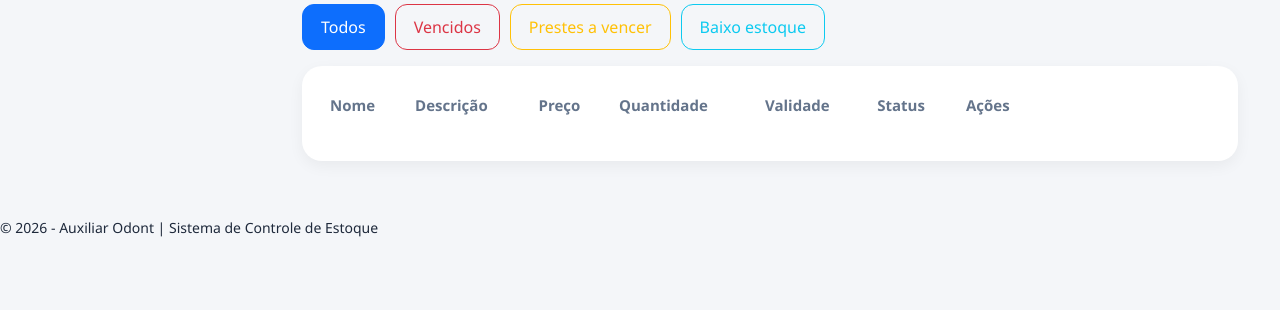
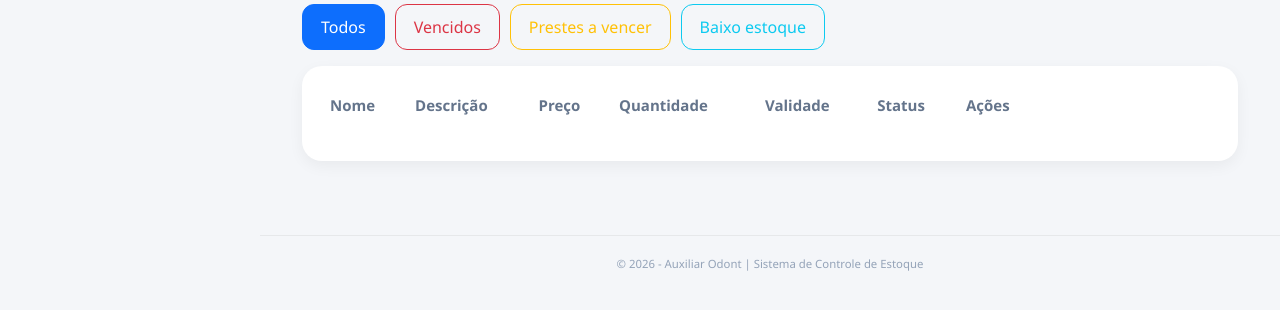
Before and after one commit to Mattttheus/Auxiliar_Odont, a PHP site: page /produtos.html in a window 1280 px wide. Shown: the part 298-608 px from the top of the page. Run offline with PHP 8.4, Linux system fonts and the light colour scheme; lists and menus that the app fills with data are empty.

Commit message:
Estiliza rodape (alinhamento, cor e espacamento consistentes com a sidebar)

```diff
--- a/assets/css/custom.css
+++ b/assets/css/custom.css
@@ -318,6 +318,29 @@ body.theme-dark .table th {
     color: #94a3b8;
 }
 
+/* ===== RODAPÉ ===== */
+
+footer {
+    text-align: center;
+    padding: 18px 20px;
+    margin-top: 20px;
+    color: #94a3b8;
+    font-size: 13px;
+    border-top: 1px solid rgba(0, 0, 0, 0.06);
+}
+
+body.theme-dark footer {
+    border-top-color: rgba(255, 255, 255, 0.08);
+    color: #64748b;
+}
+
+@media(min-width: 992px) {
+    footer {
+        margin-left: 260px;
+    }
+}
+
+
 
 .table td {
     vertical-align: middle;
```
